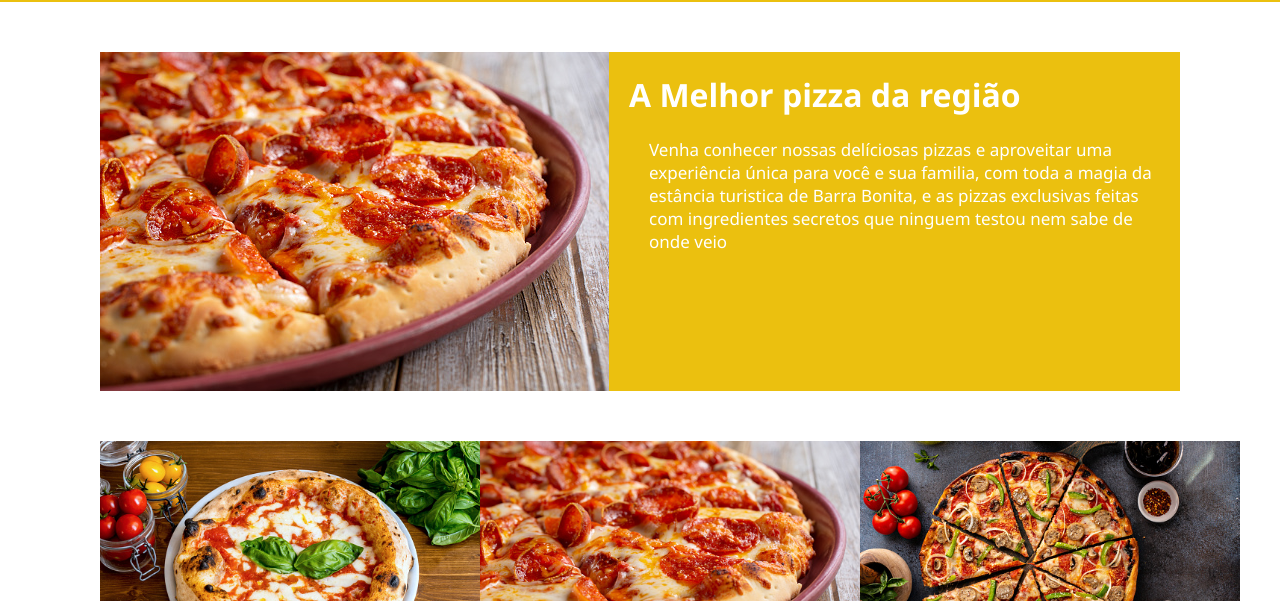
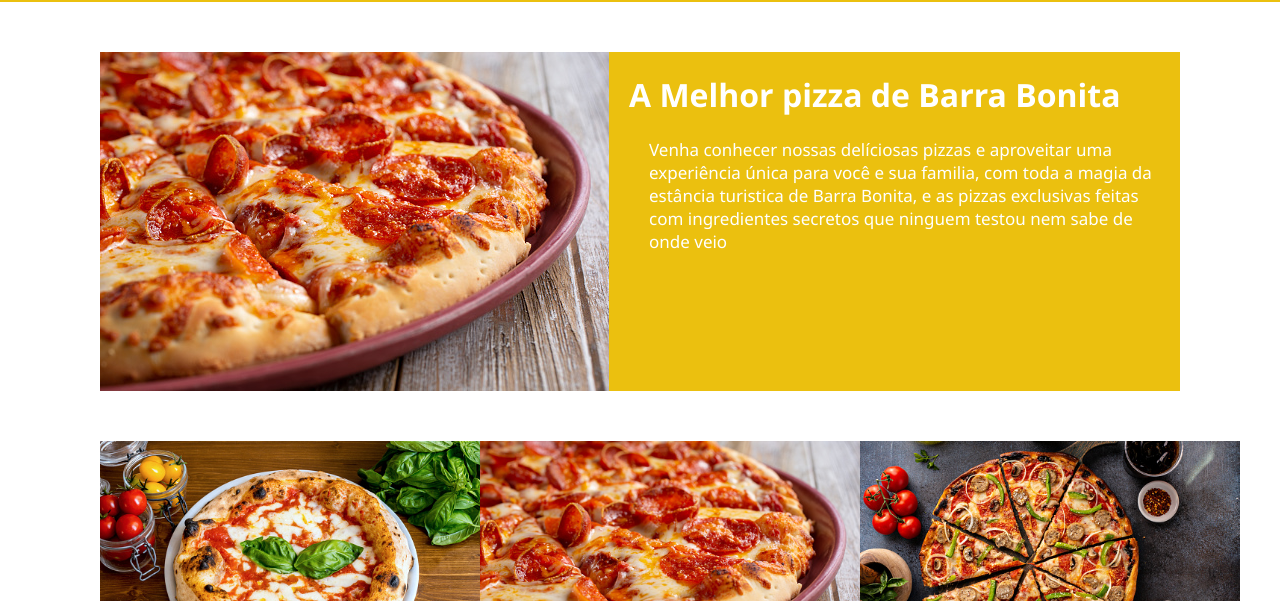
Before and after one commit to LuisRoch4/pizza-delicia, a plain HTML site: page index.html in a window 1280 px wide. Shown: the part 199-800 px from the top of the page. Drawn offline with Linux system fonts and the light colour scheme.

Commit message:
Fazendo alteração do h1 do index.html

```diff
--- a/index.html
+++ b/index.html
@@ -25,7 +25,7 @@
         <div id="superior">
             <img src="imagens/pizza2.jpg" alt="Foto de uma pizza">
               <div id="texto-home">
-               <h1>A Melhor pizza da região</h1>
+               <h1>A Melhor pizza de Barra Bonita </h1>
                 <P>Venha conhecer nossas delíciosas pizzas e aproveitar uma experiência única
                 para você e sua familia, com toda a magia da estância turistica de Barra
                 Bonita, e as pizzas exclusivas feitas com ingredientes secretos que ninguem
```
